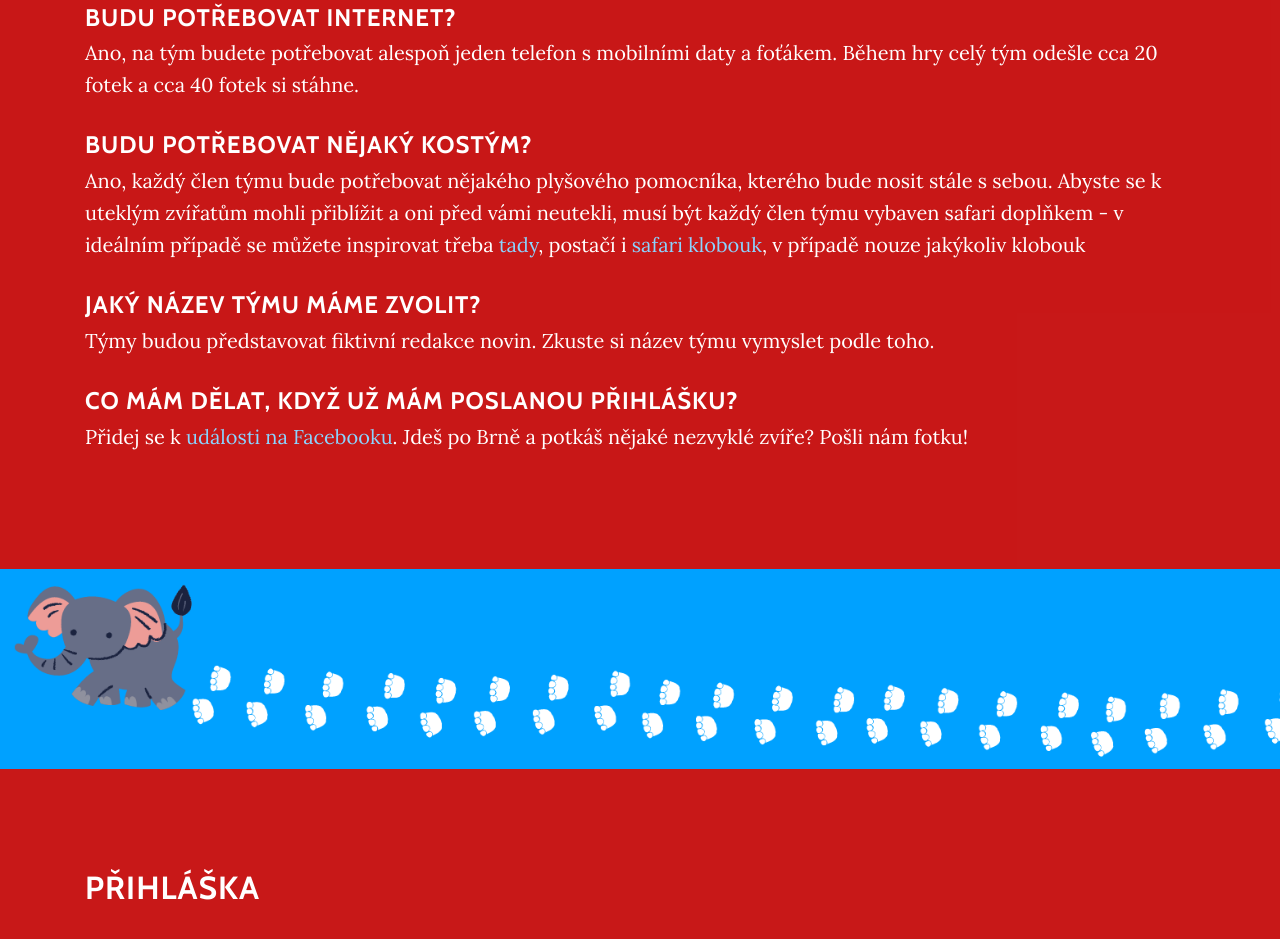
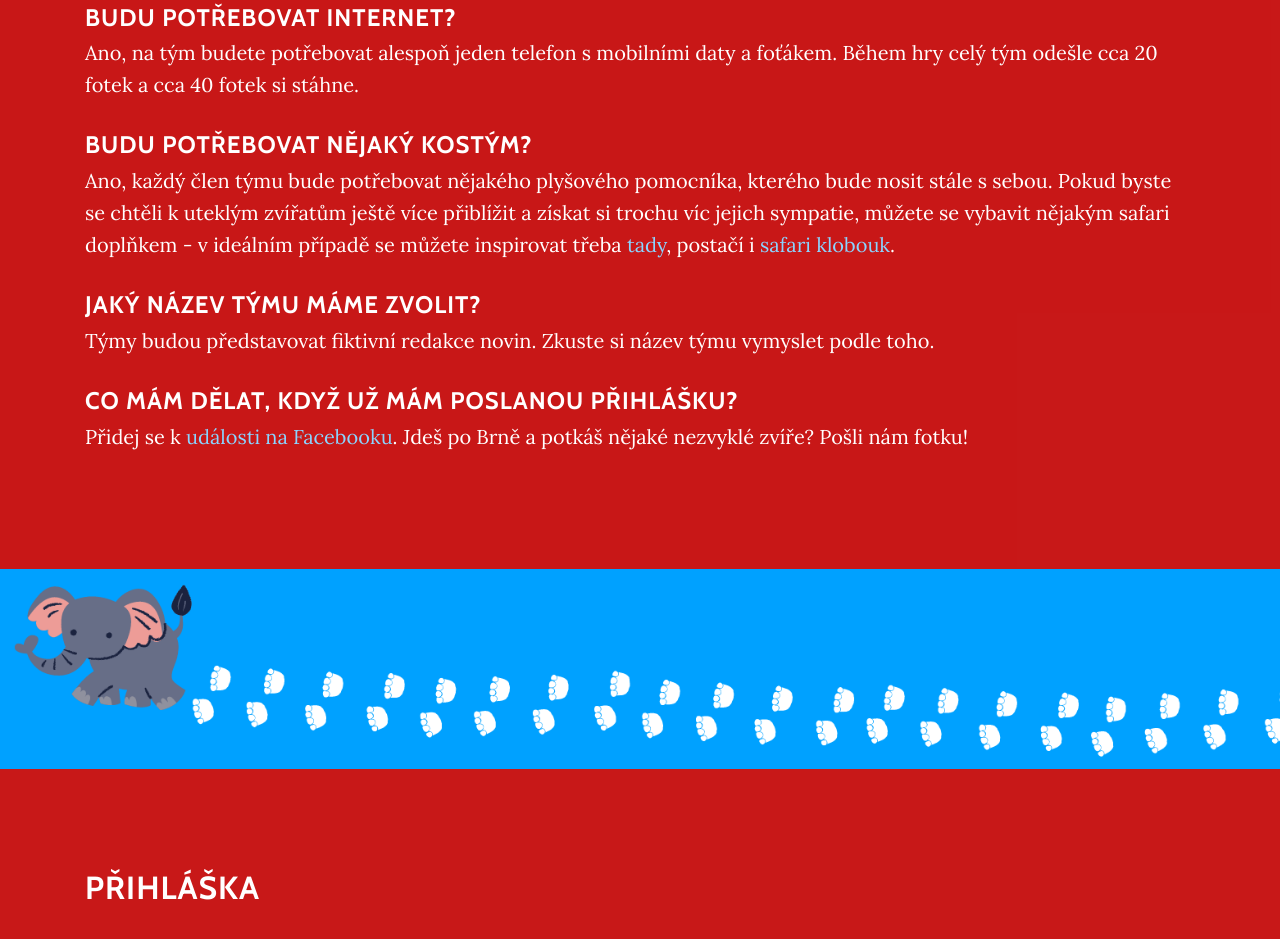
Before and after one commit to InstruktoriBrno/zoo-web, a website: page index.html in a window 1280 px wide. Shown: the part 3752-4691 px from the top of the page. Drawn offline with nearby package versions, Linux system fonts and the light colour scheme; files that its build step writes are made by us from their sources; no server answers.

Commit message:
Update index.html

```diff
--- a/index.html
+++ b/index.html
@@ -133,7 +133,7 @@
 
                     <h4><b>Budu potřebovat nějaký kostým?</b></h4>
 
-                    <blockquote><p>Ano, každý člen týmu bude potřebovat nějakého plyšového pomocníka, kterého bude nosit stále s sebou. Abyste se k uteklým zvířatům mohli přiblížit a oni před vámi neutekli, musí být každý člen týmu vybaven safari doplňkem - v ideálním případě se můžete inspirovat třeba <a href="https://static1.funidelia.com/58118-f6_big2/chlapeck-kostm-safari-przkumnik.jpg" target="_blank">tady</a>, postačí i <a href="https://d50-a.sdn.cz/d_50/c_img_QI_L/jTrBq/safari-styl-moda-trendy-fashion.jpeg" target="_blank">safari klobouk</a>, v případě nouze jakýkoliv klobouk</p> </blockquote>
+                    <blockquote><p>Ano, každý člen týmu bude potřebovat nějakého plyšového pomocníka, kterého bude nosit stále s sebou. Pokud byste se chtěli k uteklým zvířatům ještě více přiblížit a získat si trochu víc jejich sympatie, můžete se vybavit nějakým safari doplňkem - v ideálním případě se můžete inspirovat třeba <a href="https://static1.funidelia.com/58118-f6_big2/chlapeck-kostm-safari-przkumnik.jpg" target="_blank">tady</a>, postačí i <a href="https://d50-a.sdn.cz/d_50/c_img_QI_L/jTrBq/safari-styl-moda-trendy-fashion.jpeg" target="_blank">safari klobouk</a>.</p> </blockquote>
 
                     <h4><b>Jaký název týmu máme zvolit?</b> </h4>
 
```
